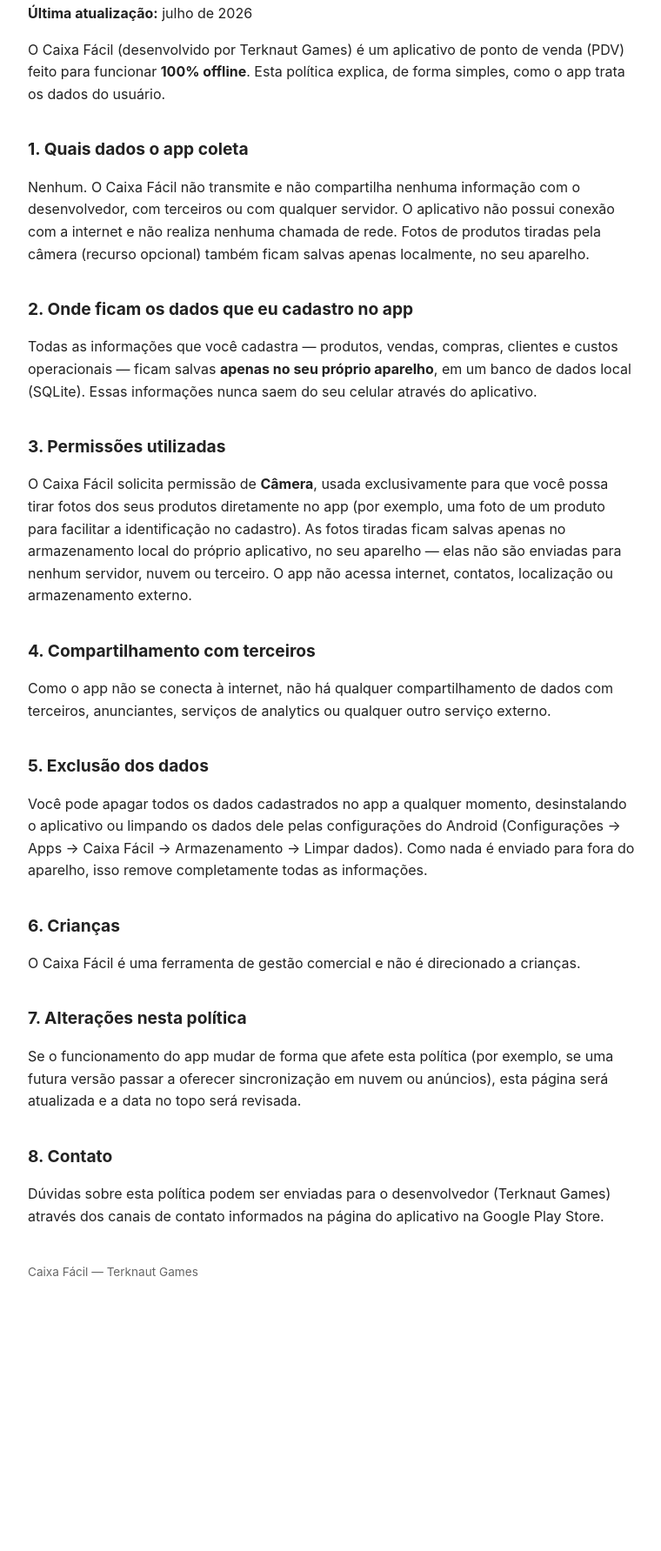
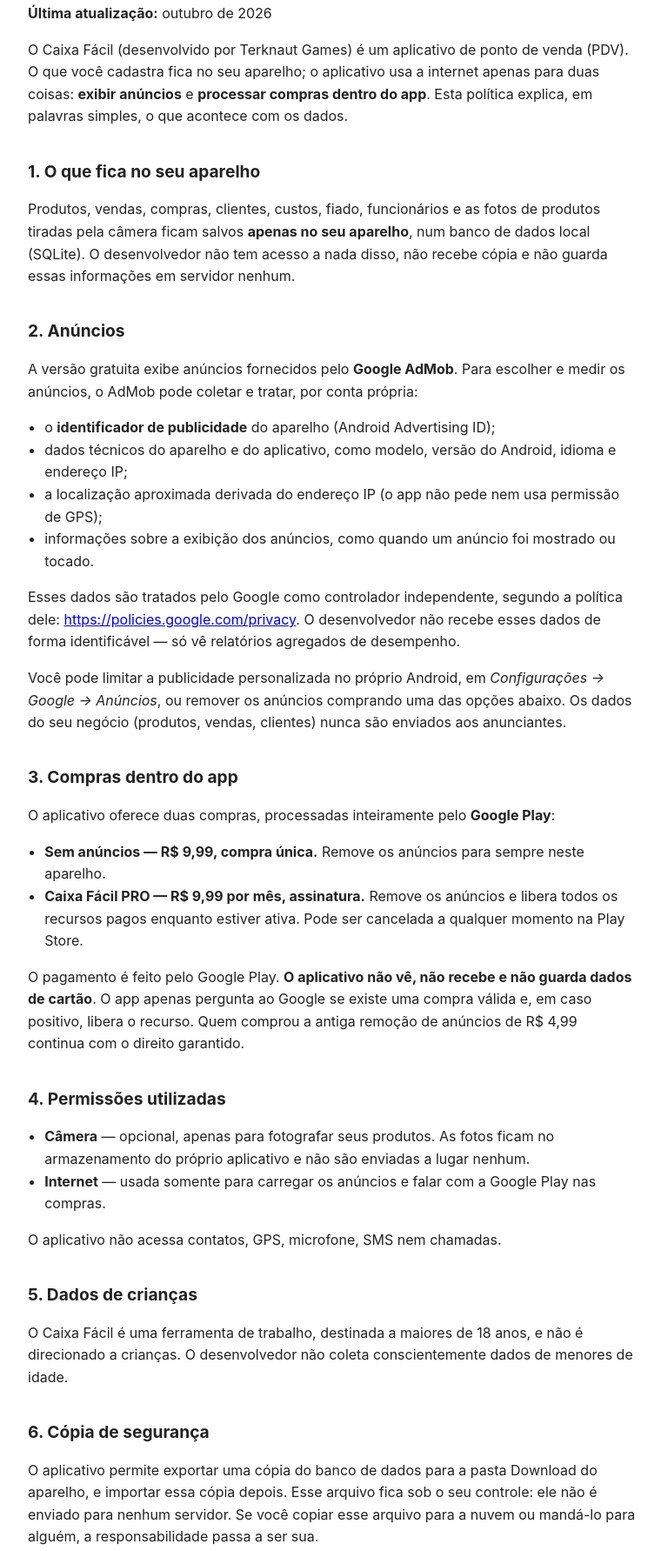
Before and after one commit to EvertonRaabe/caixafacil-privacy-policy, a plain HTML site: page index.html in a window 1280 px wide. Shown: the part 95-1878 px from the top of the page at 87% size, without its empty margins (258-1018 px from the left). Before the commit the page ends 1609 px from the top, so only its background shows below. Drawn offline with Linux system fonts and the light colour scheme.

Commit message:
Politica de privacidade: anuncios do AdMob e compras no app
A versao publicada dizia que o app era 100% offline, nao coletava nada e
nao compartilhava com anunciantes. Com o AdMob e o Play Billing isso
deixou de ser verdade, e politica que nao descreve o app e motivo de
recusa na revisao da Play.

Entram secoes proprias para: o que o AdMob coleta e que quem trata e o
Google; as duas compras (sem anuncios por R$ 9,99 uma vez e PRO por
R$ 9,99 ao mes) e o fato de o app nunca ver dados de cartao; a permissao
de internet, que antes nem era citada; dados de criancas; e a copia de
seguranca que o usuario mesmo exporta.

```diff
--- a/index.html
+++ b/index.html
@@ -1,92 +1,115 @@
 <!DOCTYPE html>
 <html lang="pt-BR">
 <head>
-  <meta charset="UTF-8">
-  <title>Política de Privacidade - Caixa Fácil</title>
+<meta charset="utf-8">
 <meta name="viewport" content="width=device-width, initial-scale=1">
+<title>Política de Privacidade — Caixa Fácil</title>
 <style>
-    body { font-family: -apple-system, Arial, sans-serif; max-width: 700px; margin: 40px auto; padding: 0 16px; line-height: 1.6; color: #222; }
+  body { font-family: -apple-system, Arial, sans-serif; max-width: 700px; margin: 40px auto;
+         padding: 0 16px; line-height: 1.6; color: #222; }
   h1 { font-size: 1.6em; }
   h2 { font-size: 1.2em; margin-top: 1.8em; }
+  ul { padding-left: 1.2em; }
+  code { background: #f2f2f2; padding: 1px 5px; border-radius: 3px; }
   footer { margin-top: 3em; font-size: 0.85em; color: #666; }
 </style>
 </head>
 <body>
+
 <h1>Política de Privacidade — Caixa Fácil</h1>
-  <p><strong>Última atualização:</strong> julho de 2026</p>
+<p><strong>Última atualização:</strong> outubro de 2026</p>
 
-  <p>
-    O Caixa Fácil (desenvolvido por Terknaut Games) é um aplicativo de ponto de
-    venda (PDV) feito para funcionar <strong>100% offline</strong>. Esta política
-    explica, de forma simples, como o app trata os dados do usuário.
-  </p>
+<p>O Caixa Fácil (desenvolvido por Terknaut Games) é um aplicativo de ponto de
+venda (PDV). O que você cadastra fica no seu aparelho; o aplicativo usa a
+internet apenas para duas coisas: <strong>exibir anúncios</strong> e
+<strong>processar compras dentro do app</strong>. Esta política explica, em
+palavras simples, o que acontece com os dados.</p>
 
-  <h2>1. Quais dados o app coleta</h2>
-  <p>
-    Nenhum. O Caixa Fácil não transmite e não compartilha nenhuma
-    informação com o desenvolvedor, com terceiros ou com qualquer servidor.
-    O aplicativo não possui conexão com a internet e não realiza nenhuma
-    chamada de rede. Fotos de produtos tiradas pela câmera (recurso
-    opcional) também ficam salvas apenas localmente, no seu aparelho.
-  </p>
+<h2>1. O que fica no seu aparelho</h2>
+<p>Produtos, vendas, compras, clientes, custos, fiado, funcionários e as fotos
+de produtos tiradas pela câmera ficam salvos <strong>apenas no seu
+aparelho</strong>, num banco de dados local (SQLite). O desenvolvedor não tem
+acesso a nada disso, não recebe cópia e não guarda essas informações em
+servidor nenhum.</p>
 
-  <h2>2. Onde ficam os dados que eu cadastro no app</h2>
-  <p>
-    Todas as informações que você cadastra — produtos, vendas, compras,
-    clientes e custos operacionais — ficam salvas <strong>apenas no seu
-    próprio aparelho</strong>, em um banco de dados local (SQLite). Essas
-    informações nunca saem do seu celular através do aplicativo.
-  </p>
+<h2>2. Anúncios</h2>
+<p>A versão gratuita exibe anúncios fornecidos pelo <strong>Google AdMob</strong>.
+Para escolher e medir os anúncios, o AdMob pode coletar e tratar, por conta
+própria:</p>
+<ul>
+  <li>o <strong>identificador de publicidade</strong> do aparelho (Android
+      Advertising ID);</li>
+  <li>dados técnicos do aparelho e do aplicativo, como modelo, versão do
+      Android, idioma e endereço IP;</li>
+  <li>a localização aproximada derivada do endereço IP (o app não pede nem usa
+      permissão de GPS);</li>
+  <li>informações sobre a exibição dos anúncios, como quando um anúncio foi
+      mostrado ou tocado.</li>
+</ul>
+<p>Esses dados são tratados pelo Google como controlador independente, segundo a
+política dele:
+<a href="https://policies.google.com/privacy">https://policies.google.com/privacy</a>.
+O desenvolvedor não recebe esses dados de forma identificável — só vê relatórios
+agregados de desempenho.</p>
+<p>Você pode limitar a publicidade personalizada no próprio Android, em
+<em>Configurações → Google → Anúncios</em>, ou remover os anúncios comprando uma
+das opções abaixo. Os dados do seu negócio (produtos, vendas, clientes) nunca
+são enviados aos anunciantes.</p>
 
-  <h2>3. Permissões utilizadas</h2>
-  <p>
-    O Caixa Fácil solicita permissão de <strong>Câmera</strong>, usada
-    exclusivamente para que você possa tirar fotos dos seus produtos
-    diretamente no app (por exemplo, uma foto de um produto para facilitar
-    a identificação no cadastro). As fotos tiradas ficam salvas apenas no
-    armazenamento local do próprio aplicativo, no seu aparelho — elas não
-    são enviadas para nenhum servidor, nuvem ou terceiro. O app não acessa
-    internet, contatos, localização ou armazenamento externo.
-  </p>
+<h2>3. Compras dentro do app</h2>
+<p>O aplicativo oferece duas compras, processadas inteiramente pelo
+<strong>Google Play</strong>:</p>
+<ul>
+  <li><strong>Sem anúncios — R$ 9,99, compra única.</strong> Remove os anúncios
+      para sempre neste aparelho.</li>
+  <li><strong>Caixa Fácil PRO — R$ 9,99 por mês, assinatura.</strong> Remove os
+      anúncios e libera todos os recursos pagos enquanto estiver ativa. Pode ser
+      cancelada a qualquer momento na Play Store.</li>
+</ul>
+<p>O pagamento é feito pelo Google Play. <strong>O aplicativo não vê, não recebe
+e não guarda dados de cartão</strong>. O app apenas pergunta ao Google se existe
+uma compra válida e, em caso positivo, libera o recurso. Quem comprou a antiga
+remoção de anúncios de R$ 4,99 continua com o direito garantido.</p>
 
-  <h2>4. Compartilhamento com terceiros</h2>
-  <p>
-    Como o app não se conecta à internet, não há qualquer compartilhamento
-    de dados com terceiros, anunciantes, serviços de analytics ou qualquer
-    outro serviço externo.
-  </p>
+<h2>4. Permissões utilizadas</h2>
+<ul>
+  <li><strong>Câmera</strong> — opcional, apenas para fotografar seus produtos.
+      As fotos ficam no armazenamento do próprio aplicativo e não são
+      enviadas a lugar nenhum.</li>
+  <li><strong>Internet</strong> — usada somente para carregar os anúncios e
+      falar com a Google Play nas compras.</li>
+</ul>
+<p>O aplicativo não acessa contatos, GPS, microfone, SMS nem chamadas.</p>
 
-  <h2>5. Exclusão dos dados</h2>
-  <p>
-    Você pode apagar todos os dados cadastrados no app a qualquer momento,
-    desinstalando o aplicativo ou limpando os dados dele pelas configurações
-    do Android (Configurações → Apps → Caixa Fácil → Armazenamento → Limpar
-    dados). Como nada é enviado para fora do aparelho, isso remove
-    completamente todas as informações.
-  </p>
+<h2>5. Dados de crianças</h2>
+<p>O Caixa Fácil é uma ferramenta de trabalho, destinada a maiores de 18 anos, e
+não é direcionado a crianças. O desenvolvedor não coleta conscientemente dados
+de menores de idade.</p>
 
-  <h2>6. Crianças</h2>
-  <p>
-    O Caixa Fácil é uma ferramenta de gestão comercial e não é direcionado
-    a crianças.
-  </p>
+<h2>6. Cópia de segurança</h2>
+<p>O aplicativo permite exportar uma cópia do banco de dados para a pasta
+Download do aparelho, e importar essa cópia depois. Esse arquivo fica sob o seu
+controle: ele não é enviado para nenhum servidor. Se você copiar esse arquivo
+para a nuvem ou mandá-lo para alguém, a responsabilidade passa a ser sua.</p>
 
-  <h2>7. Alterações nesta política</h2>
-  <p>
-    Se o funcionamento do app mudar de forma que afete esta política (por
-    exemplo, se uma futura versão passar a oferecer sincronização em nuvem
-    ou anúncios), esta página será atualizada e a data no topo será revisada.
-  </p>
+<h2>7. Exclusão dos dados</h2>
+<p>Você pode apagar tudo a qualquer momento, desinstalando o aplicativo ou em
+<em>Configurações → Apps → Caixa Fácil → Armazenamento → Limpar dados</em>.
+Como nada do seu negócio é enviado para fora, não existe cópia no
+desenvolvedor para ser apagada. Para apagar os dados que o Google mantém sobre
+anúncios, consulte
+<a href="https://myadcenter.google.com">https://myadcenter.google.com</a>.</p>
 
-  <h2>8. Contato</h2>
-  <p>
-    Dúvidas sobre esta política podem ser enviadas para o desenvolvedor
-    (Terknaut Games) através dos canais de contato informados na página
-    do aplicativo na Google Play Store.
-  </p>
+<h2>8. Alterações nesta política</h2>
+<p>Se o funcionamento do aplicativo mudar, esta página é atualizada e a data do
+topo muda junto. Vale sempre a versão publicada aqui.</p>
+
+<h2>9. Contato</h2>
+<p>Dúvidas sobre privacidade: <strong>everton.liimaa@gmail.com</strong>.</p>
 
 <footer>
-    Caixa Fácil — Terknaut Games
+Caixa Fácil — Terknaut Games · Vilhena, RO, Brasil
 </footer>
+
 </body>
 </html>
```
Lines whose indentation alone changed are shown as unchanged.
